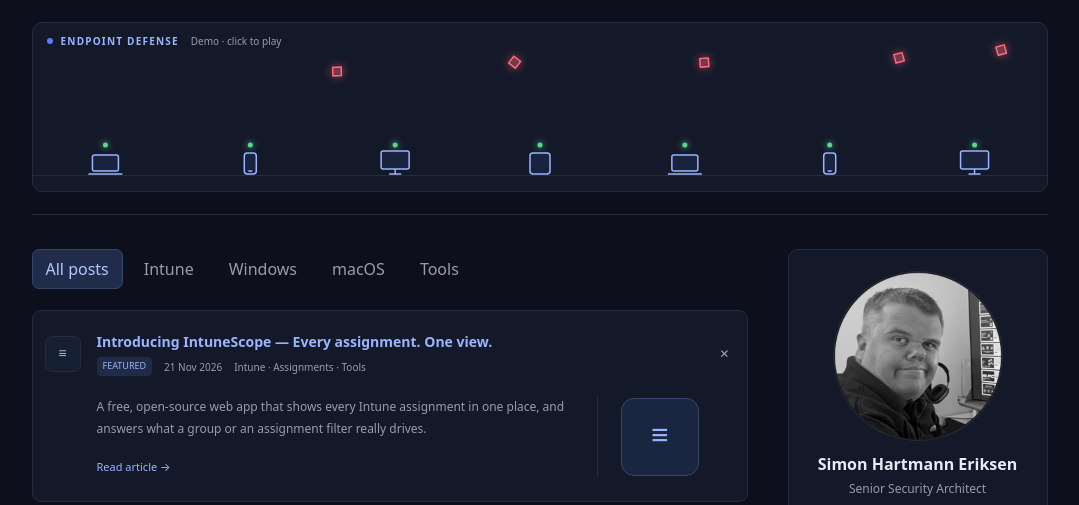
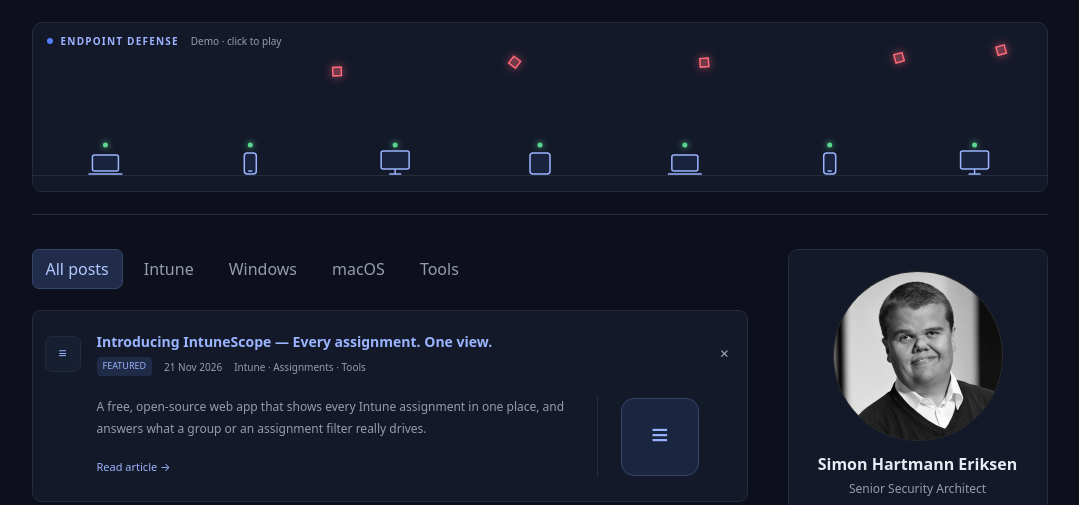
Before and after one commit to Simsen/simsenblog, an Astro site: page / in a window 1280 px wide. Shown: the part 96-601 px from the top of the page, without its empty margins (93-1172 px from the left). Built offline with nearby package versions, Linux system fonts and the light colour scheme; Astro itself is replaced by a stand-in of ours.

Commit message:
Sidebar: new profile photo
Co-Authored-By: Claude Opus 5.5 <noreply@anthropic.com>

```diff
--- a/src/components/Sidebar.astro
+++ b/src/components/Sidebar.astro
@@ -19,7 +19,7 @@ const latest = show === 'posts' ? (await getPosts()).slice(0, 4) : [];
 <aside class="home-sidebar" aria-label="About SIMSENblog">
   <section class:list={['side-card', 'side-author', { 'hide-on-mobile': hideAuthorOnMobile }]}>
     <div class="side-author-head">
-      <img class="author-photo" src="/images/simon-profile.png" alt={SITE.author} width="252" height="252" tabindex="0" />
+      <img class="author-photo" src="/images/simon-profile.jpg" alt={SITE.author} width="336" height="336" tabindex="0" />
       <div class="side-author-name">
         <strong>{SITE.author}</strong>
         <small>{SITE.authorRole}</small>
```
Also changed, not shown: public/images/simon-profile.jpg (added), public/images/simon-profile.png (deleted).
